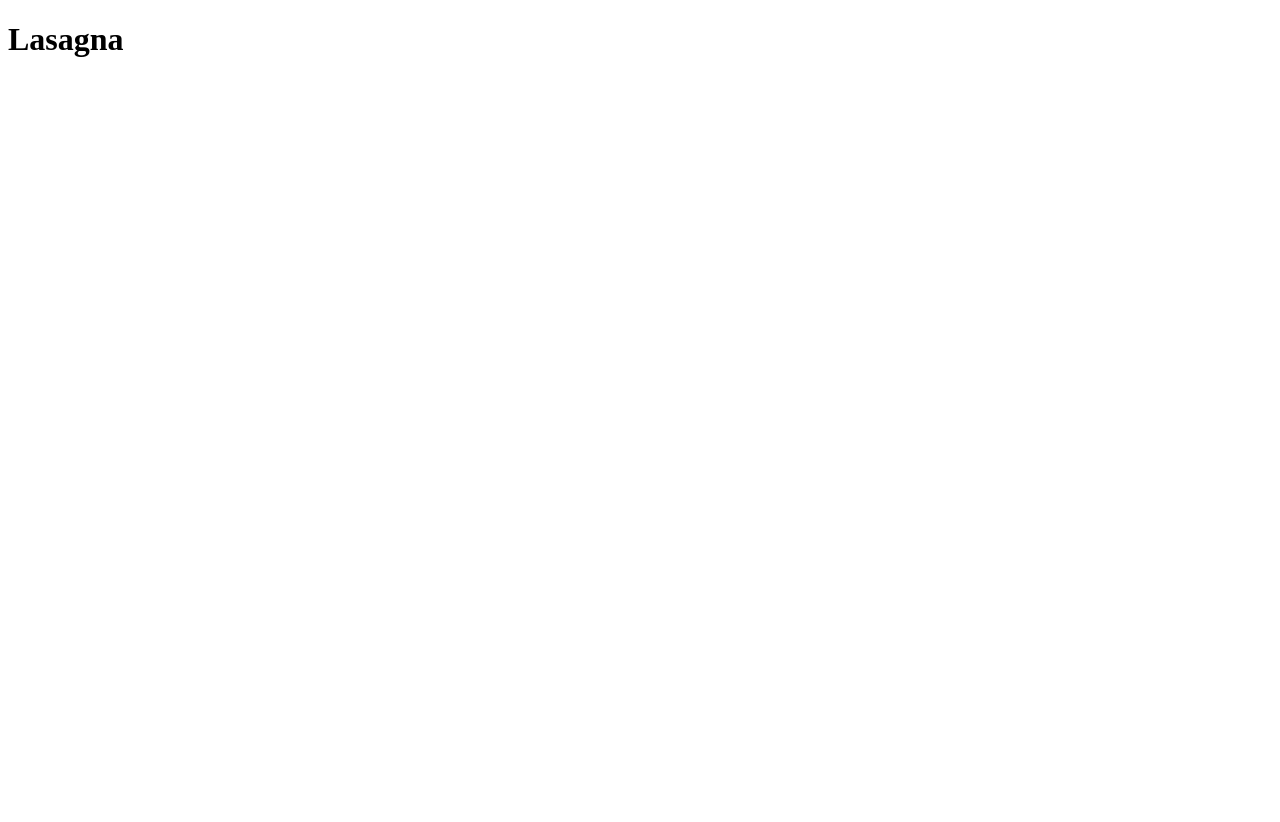
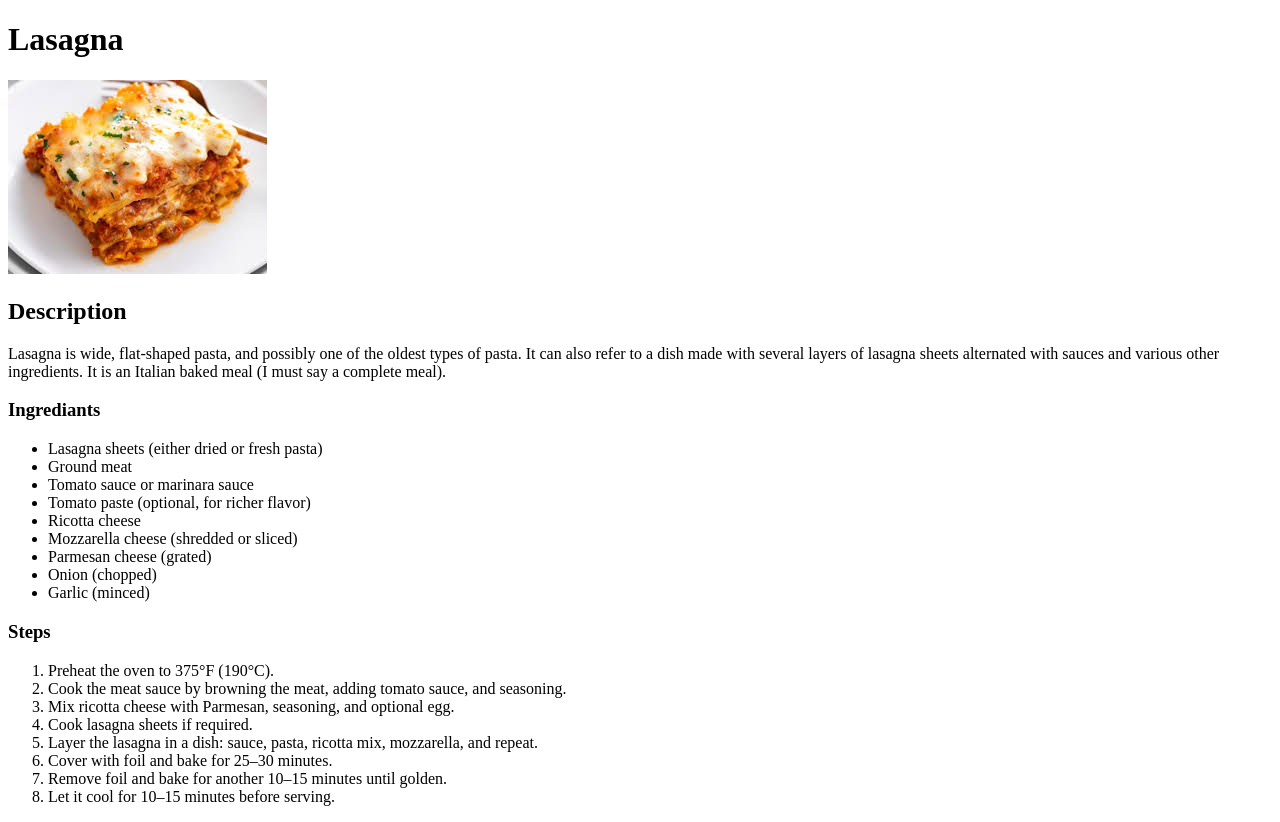
Before and after one commit to Kutloanno/odin-recipes, a plain HTML site: page recipes/lasagna.html in a window 1280 px wide. Before the commit the page ends 800 px from the top, so only its background shows below. Drawn offline with Linux system fonts and the light colour scheme.

Commit message:
Added content to lasagna.html and created images directory
Added actual content to lasagna.html instead of just boilerplate then
I created the images directory in the odin-recipes directory to store
project images

```diff
--- a/recipes/lasagna.html
+++ b/recipes/lasagna.html
@@ -7,5 +7,36 @@
 
     <body>
         <h1>Lasagna</h1>
+        <img src="../images/lasagna.jpeg" alt="A picture of lasagna">
+        <br>
+        <h2>Description</h2>
+        <p>Lasagna is wide, flat-shaped pasta, and possibly one of the oldest types of pasta.
+            It can also refer to a dish made with several layers of lasagna sheets alternated with sauces and various other ingredients.
+            It is an Italian baked meal (I must say a complete meal).</p>
+
+        <h3>Ingrediants</h3>
+            <ul>
+            <li>Lasagna sheets (either dried or fresh pasta)</li>
+            <li>Ground meat</li>
+            <li>Tomato sauce or marinara sauce</li>
+            <li>Tomato paste (optional, for richer flavor)</li>
+            <li>Ricotta cheese </li>
+            <li>Mozzarella cheese (shredded or sliced)</li>
+            <li>Parmesan cheese (grated)</li>
+            <li>Onion (chopped)</li>
+            <li>Garlic (minced)</li>
+        </ul>
+
+        <h3>Steps</h3>
+        <ol>
+            <li>Preheat the oven to 375°F (190°C).</li>
+            <li>Cook the meat sauce by browning the meat, adding tomato sauce, and seasoning.</li>
+            <li>Mix ricotta cheese with Parmesan, seasoning, and optional egg.</li>
+            <li>Cook lasagna sheets if required.</li>
+            <li>Layer the lasagna in a dish: sauce, pasta, ricotta mix, mozzarella, and repeat. </li>
+            <li>Cover with foil and bake for 25–30 minutes.</li>
+            <li>Remove foil and bake for another 10–15 minutes until golden.</li>
+            <li>Let it cool for 10–15 minutes before serving.</li>
+        </ol>
     </body>
 </html>
```
Also changed, not shown: index.html (+1 -0 lines), images/lasagna.jpeg (added).
